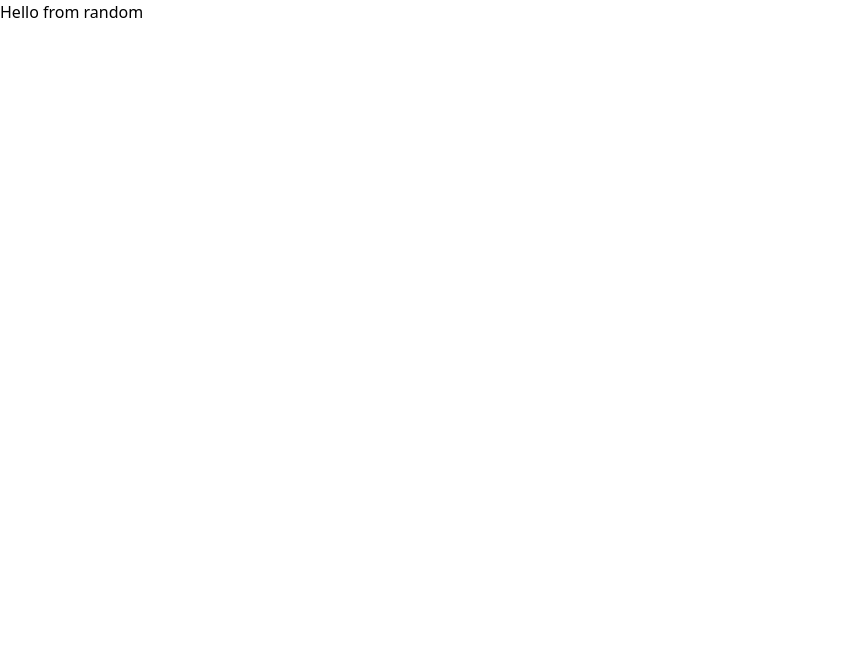
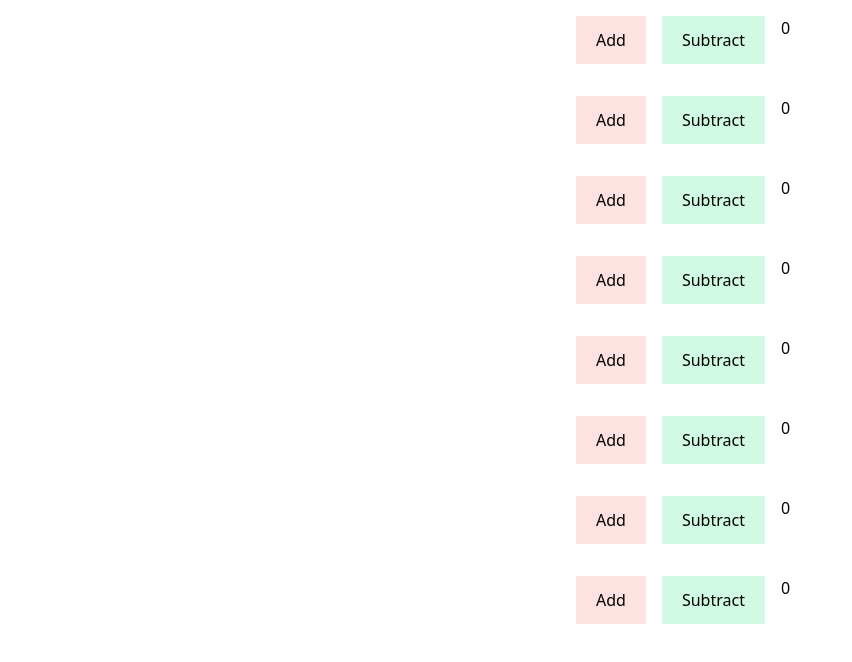
Before and after one commit to codingduckscyf/miricyl, a Next.js app: page /random in a window 1280 px wide. Shown: the top 662 px of the page, without its empty margins (0-852 px from the left). Built offline with nearby package versions, Linux system fonts and the light colour scheme.

Commit message:
how to use hooks

```diff
--- /dev/null
+++ b/pages/random.js
@@ -0,0 +1,46 @@
+import { useEffect, useState } from "react";
+
+// useMath hook
+const useMath = (startingNumber = 0) => {
+  const [number, setNumber] = useState(startingNumber);
+  const add = (addNumber = 1) => setNumber(number + addNumber);
+  const subtract = (subtractNumber = 1) => setNumber(number - subtractNumber);
+
+  return { number, add, subtract };
+};
+
+const Calculator = () => {
+  const { number, add, subtract } = useMath();
+  return (
+    <div className="mx-auto w-32 py-4">
+      <div className="flex gap-4">
+        <button onClick={() => add(5)} className="py-3 px-5 bg-red-100">
+          Add
+        </button>
+        <button onClick={() => subtract(10)} className="py-3 px-5 bg-green-100">
+          Subtract
+        </button>
+        <div>{number}</div>
+      </div>
+    </div>
+  );
+};
+
+const RandomPage = () => {
+  const { number, add, subtract } = useMath(10);
+
+  return (
+    <div>
+      <Calculator />
+      <Calculator />
+      <Calculator />
+      <Calculator />
+      <Calculator />
+      <Calculator />
+      <Calculator />
+      <Calculator />
+    </div>
+  );
+};
+
+export default RandomPage;
```
